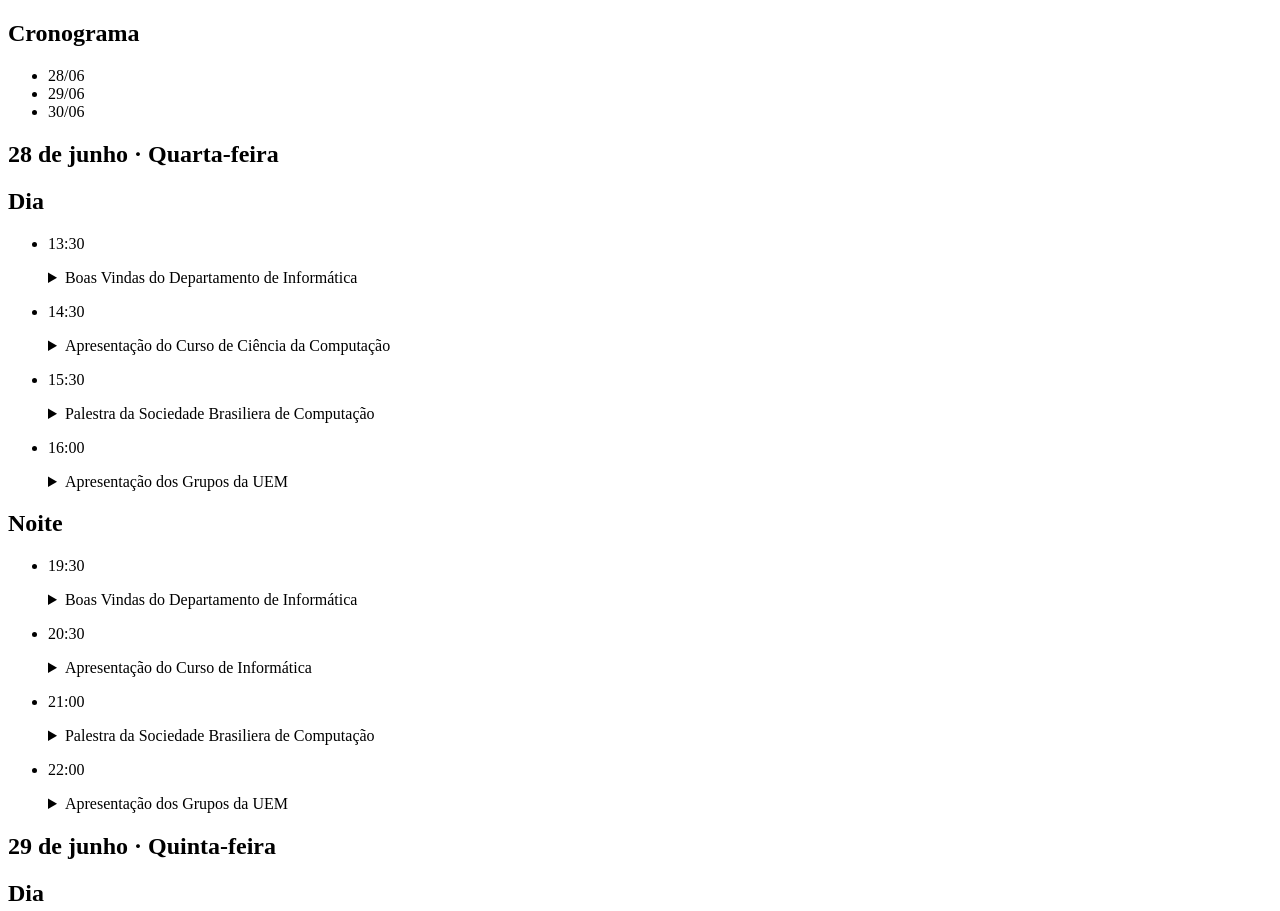
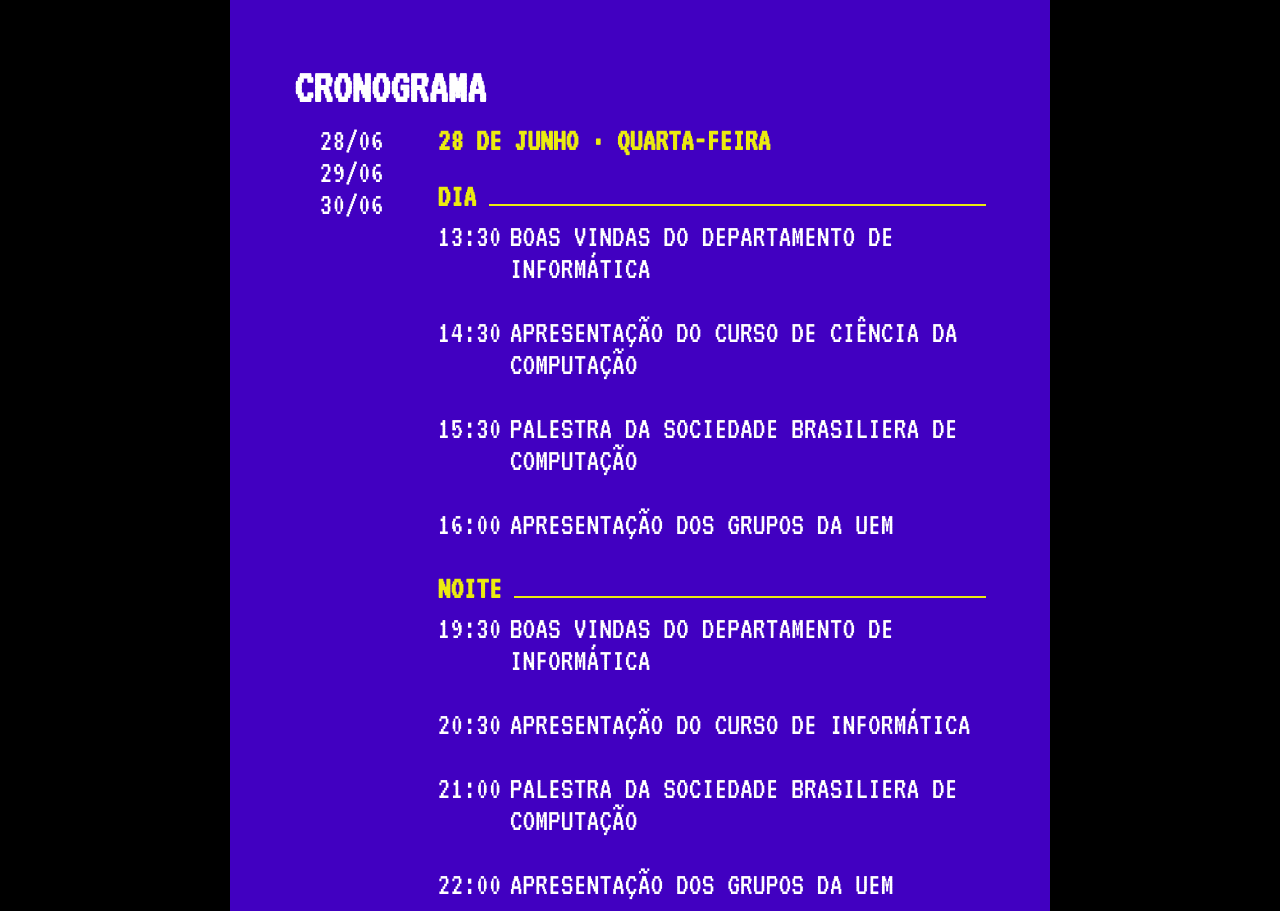
Before and after one commit to pet-informatica-uem/recepcao-calouros-2023, a website: page index.html in a window 1280 px wide. Shown: the top 911 px of the page. Drawn offline with Linux system fonts and the light colour scheme.

Commit message:
estilização inicial do cronograma

```diff
--- a/index.html
+++ b/index.html
@@ -5,6 +5,14 @@
     <meta http-equiv="X-UA-Compatible" content="IE=edge" />
     <meta name="viewport" content="width=device-width, initial-scale=1.0" />
     <link rel="stylesheet" href="./css/main.css" />
+
+    <link rel="preconnect" href="https://fonts.googleapis.com" />
+    <link rel="preconnect" href="https://fonts.gstatic.com" crossorigin />
+    <link
+      href="https://fonts.googleapis.com/css2?family=VT323&display=swap"
+      rel="stylesheet"
+    />
+
     <title>Recepção de Calouros 2023</title>
   </head>
 
--- /dev/null
+++ b/scss/_cores.scss
@@ -0,0 +1,4 @@
+:root {
+  --cor-amarelo: #ebeb10;
+  --cor-azul: #4100c1;
+}
--- /dev/null
+++ b/scss/_cronograma.scss
@@ -0,0 +1,84 @@
+.sec-cronograma {
+  width: 100%;
+  max-width: 82rem;
+  margin: 0 auto;
+  padding: 6.4rem;
+
+  background-color: var(--cor-azul);
+  font-family: "VT323", "VCR OSD Mono", "Courier New", Courier, monospace;
+  font-size: 3.2rem;
+  text-transform: uppercase;
+
+  display: grid;
+  row-gap: 1.2rem;
+  column-gap: 5.4rem;
+
+  grid-template-areas:
+    "titulo titulo"
+    "datas eventos";
+
+  .titulo-cronograma {
+    grid-area: titulo;
+    font-size: 4.8rem;
+  }
+
+  .seletor-data {
+    margin-left: 2ch;
+    grid-area: datas;
+  }
+
+  .programacao {
+    grid-area: eventos;
+
+    .dia-data {
+      margin-bottom: 2.4rem;
+    }
+
+    .dia-titulo {
+      margin-bottom: 0.8rem;
+      display: flex;
+      align-items: center;
+      justify-content: start;
+      gap: 1ch;
+
+      &::after {
+        content: " ";
+        flex: 1;
+        width: 100%;
+        height: 0.2rem;
+        margin-top: 1.7rem;
+        background-color: var(--cor-amarelo);
+      }
+    }
+
+    .dia-data,
+    .dia-titulo {
+      color: var(--cor-amarelo);
+      font-size: 3.2rem;
+    }
+
+    .dia-lista {
+      margin-bottom: 2.4rem;
+      display: flex;
+      flex-flow: column nowrap;
+      gap: 2.4rem;
+
+      details {
+        text-transform: none;
+        font-size: 2.4rem;
+
+        summary {
+          text-transform: uppercase;
+          font-size: 3.2rem;
+          margin-bottom: 0.8rem;
+        }
+      }
+
+      li {
+        display: flex;
+        flex-flow: row nowrap;
+        gap: 8px;
+      }
+    }
+  }
+}
--- /dev/null
+++ b/scss/_fontes.scss
@@ -0,0 +1,5 @@
+@font-face {
+    font-family: "VCR OSD Mono";
+    src: local("VCR OSD Mono"),
+        url("../assets/vcr-osd-mono.woff2") format("woff2");
+}
--- a/scss/_home.scss
+++ b/scss/_home.scss
@@ -1 +1,11 @@
 // Oi
+@import "cronograma.scss";
+
+html {
+  font-size: 10px;
+}
+
+body {
+  background-color: black;
+  color: white;
+}
--- /dev/null
+++ b/scss/_reset.scss
@@ -0,0 +1,7 @@
+* {
+  margin: 0;
+  padding: 0;
+  box-sizing: border-box;
+  text-decoration: none;
+  list-style: none;
+}
--- a/scss/main.scss
+++ b/scss/main.scss
@@ -1 +1,4 @@
-@import '_home.css'
+@import 'reset.scss';
+@import 'cores.scss';
+@import 'fontes.scss';
+@import 'home.scss';
```
Also changed, not shown: assets/logos/CACCOVetor.svg (added), assets/logos/CAINFO.svg (added), assets/logos/ConectadasVetor.svg (added), assets/logos/DINVetor.svg (added), assets/logos/LogoPetVetor.svg (added), assets/logos/PETVetor.svg (added), assets/logos/UEMVetor.svg (added), assets/vcr-osd-mono.woff2 (added), css/main.css.
